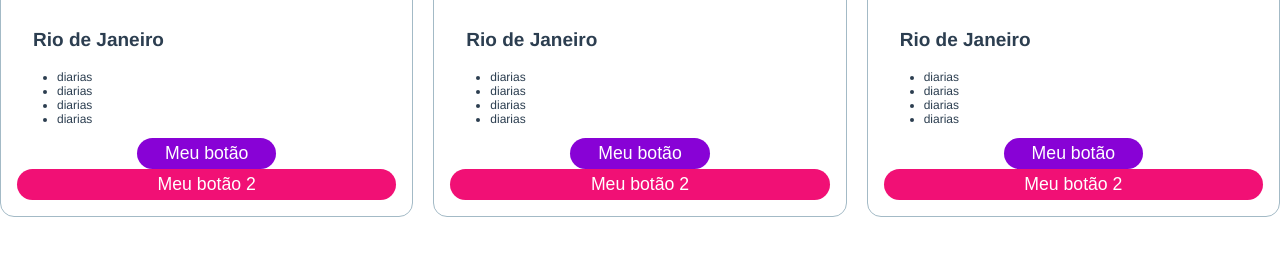
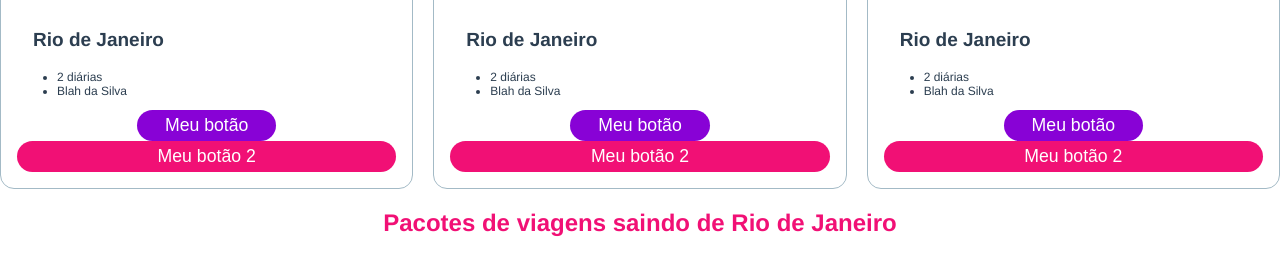
Before and after one commit to RafaelLeone/Component_Tutorial, a Vue app: page / in a window 1280 px wide. Shown: the part 521-776 px from the top of the page. Built offline with nearby package versions, Linux system fonts and the light colour scheme.

Commit message:
mais cidades

```diff
--- a/src/modules/travels/travel-card.vue
+++ b/src/modules/travels/travel-card.vue
@@ -6,12 +6,11 @@
         src="https://cdn.greatsoftwares.com.br/arquivos/paginas_publicadas/gp.buser.com.br-pacotes/imagens/mobile/1661797641-8266086-4280-39b9fd009b6bb73ccecd1a45df6d4c7a.jpg"
       />
       <div class="travel-card--body">
-        <h3 class="travel-card--title">Rio de Janeiro</h3>
+        <h3 class="travel-card--title">{{ title }}</h3>
         <ul class="travel-card--description">
-          <li>diarias</li>
-          <li>diarias</li>
-          <li>diarias</li>
-          <li>diarias</li>
+          <li v-for="(category, index) in categories" :key="index">
+            {{ category }}
+          </li>
         </ul>
         <BButton color="secondary">Meu botão</BButton>
         <BButton block>Meu botão 2</BButton>
@@ -23,6 +22,20 @@
 <script>
 import BCard from "@/components/ui/atoms/b-card.vue";
 export default {
+  props: {
+    title: {
+      type: String,
+      required: true,
+    },
+    categories: {
+      type: Array,
+      required: true,
+    },
+    image: {
+      type: String,
+      required: true,
+    },
+  },
   components: {
     BCard,
   },
--- a/src/modules/travels/travel-section.vue
+++ b/src/modules/travels/travel-section.vue
@@ -2,9 +2,21 @@
   <div class="travel-section">
     <h2 class="travel-section--title">{{ title }}</h2>
     <div class="travel-section--grid">
-      <TravelCard />
-      <TravelCard />
-      <TravelCard />
+      <TravelCard
+        title="Rio de Janeiro"
+        :categories="['2 diárias', 'Blah da Silva']"
+        image="https://cdn.greatsoftwares.com.br/arquivos/paginas_publicadas/gp.buser.com.br-pacotes/imagens/mobile/1661797641-8266086-4280-39b9fd009b6bb73ccecd1a45df6d4c7a.jpg"
+      />
+      <TravelCard
+        title="Rio de Janeiro"
+        :categories="['2 diárias', 'Blah da Silva']"
+        image="https://cdn.greatsoftwares.com.br/arquivos/paginas_publicadas/gp.buser.com.br-pacotes/imagens/mobile/1661797641-8266086-4280-39b9fd009b6bb73ccecd1a45df6d4c7a.jpg"
+      />
+      <TravelCard
+        title="Rio de Janeiro"
+        :categories="['2 diárias', 'Blah da Silva']"
+        image="https://cdn.greatsoftwares.com.br/arquivos/paginas_publicadas/gp.buser.com.br-pacotes/imagens/mobile/1661797641-8266086-4280-39b9fd009b6bb73ccecd1a45df6d4c7a.jpg"
+      />
     </div>
   </div>
 </template>
--- a/src/pages/home-page.vue
+++ b/src/pages/home-page.vue
@@ -2,7 +2,11 @@
   <div>
     <AppHeader />
     <AppMain />
-    <TravelSection title="Pacotes de viagens saindo de São Paulo"/>
+    <TravelSection
+      v-for="(cidade, index) in cidades"
+      :key="index"
+      :title="`Pacotes de viagens saindo de ${cidade.name}`"
+    />
   </div>
 </template>
 
@@ -16,7 +20,31 @@ export default {
     AppMain,
     AppHeader,
     TravelSection,
-},
+  },
+  data() {
+    return {
+      cidades: [
+        {
+          name: "São Paulo",
+
+          destinos: [
+            {
+              name: "Rio de Janeiro",
+            },
+          ],
+        },
+        {
+          name: "Rio de Janeiro",
+
+          destinos: [
+            {
+              name: "Rio de Janeiro",
+            },
+          ],
+        },
+      ],
+    };
+  },
 };
 </script>
 
```
